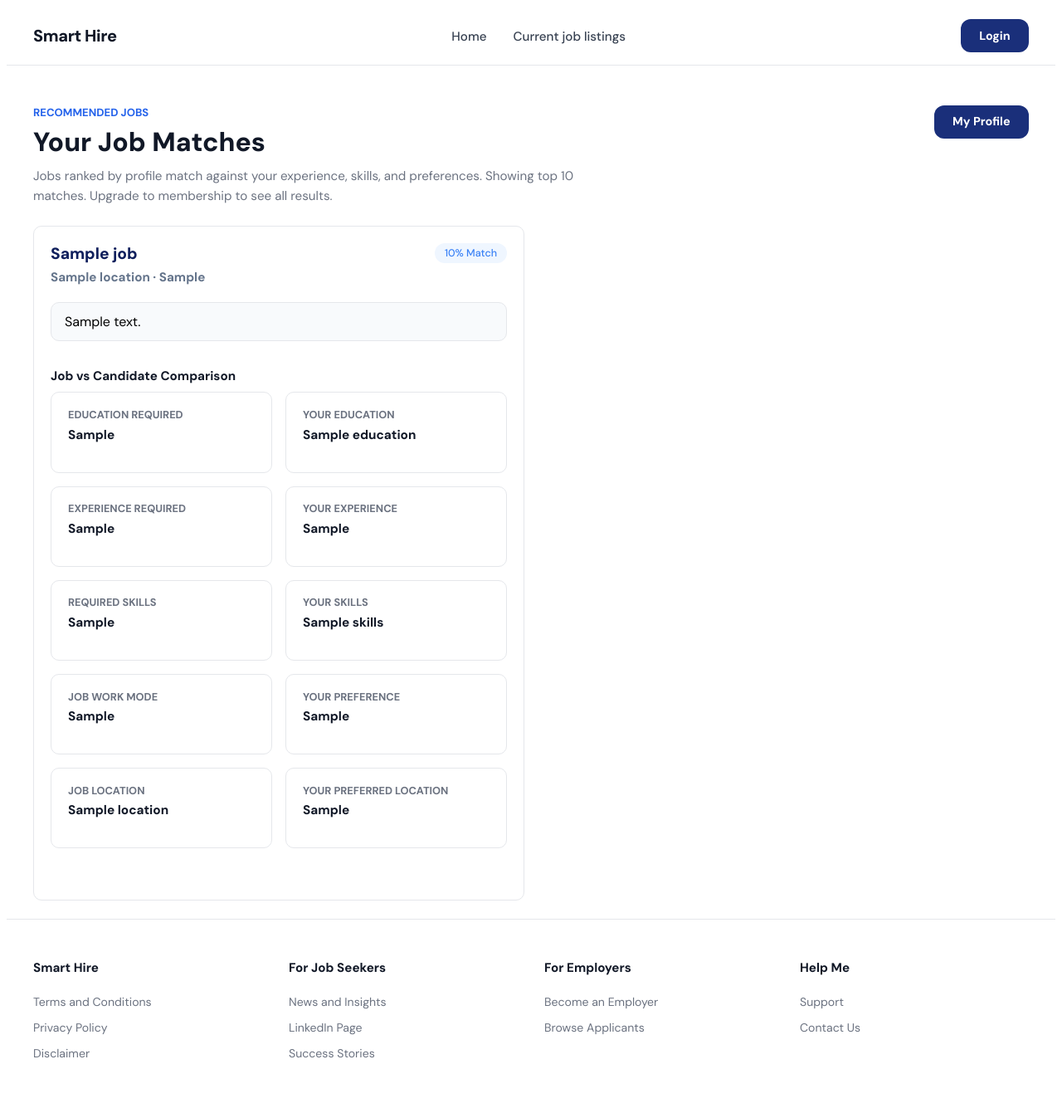
After one commit to Sirawyn7/CSIT314-SmartHire, a Python web app: template web/templates/candidate/recommendations.html in a window 1280 px wide. The commit adds this page. Shown: the whole page at 83% size. Run offline with Jinja, Linux system fonts and the light colour scheme; the template is opened without the code that fills it: most values are stand-ins (such as "Sample title", 1, 10 or a date in 2020).

Commit message:
Implemented candidate and employer smart matching
- Added Matcher and MembershipManager core classes to keep scoring logic and membership limit logic in the business layer, separate from routing and database concerns
- Recommendations operate entirely on database row dicts rather than constructed objects, avoiding unnecessary object instantiation for data that doesn't persist between requests
- Candidate recommendations accessed via nav link, employer recommendations accessed per-job via the manage jobs page rather than a single combined view — reflects how employers naturally think about hiring for a specific role
- Ownership check added to employer recommendation route to prevent one employer accessing candidate recommendations for another employer's job
get_by_id, get_all_active, get_active_by_employer, get_all added to database classes to support recommendation queries cleanly without logic leaking into routes
- Recommendation templates reuse existing application page component styles for visual consistency rather than introducing new CSS classes
- Tie-breaking on id ascending ensures deterministic ordering when candidates or jobs share the same match score

```diff
--- a/database/candidates_database.py
+++ b/database/candidates_database.py
@@ -106,3 +106,8 @@ class CandidatesDatabase:
             )
         )
         self.conn.commit()
+
+    def get_all(self):
+        """Returns all candidate rows as a list of dicts."""
+        rows = self.conn.execute("SELECT * FROM candidates").fetchall()
+        return [dict(row) for row in rows]
--- a/routes/__init__.py
+++ b/routes/__init__.py
@@ -10,6 +10,7 @@ from routes.candidate_routes import CandidateRoutes
 from routes.employers_routes import EmployerRoutes
 from routes.admin_routes import AdminRoutes
 from routes.jobs_routes import JobRoutes
+from routes.recommendations_routes import RecommendationRoutes
 
 route_classes = [
     AuthRoutes,
@@ -17,5 +18,6 @@ route_classes = [
     CandidateRoutes,
     EmployerRoutes,
     AdminRoutes,
-    JobRoutes
+    JobRoutes,
+    RecommendationRoutes
     ]
--- a/web/static/css/style.css
+++ b/web/static/css/style.css
@@ -855,8 +855,9 @@ body.modal-open {
 
 .employer-dashboard-jobs {
   display: grid;
-  grid-template-columns: repeat(2, minmax(0, 1fr));
-  gap: 1rem;
+  grid-template-columns: repeat(2, 1fr);
+  gap: 1rem;
+  align-items: start;
 }
 
 .employer-dashboard-job-card {
@@ -1639,9 +1640,16 @@ body.modal-open {
 
 .job-mgmt-actions {
   display: flex;
+  flex-direction: column;
   gap: 0.5rem;
-  margin-top: 0.75rem;
-  flex-wrap: wrap;
+  align-items: flex-start;
+}
+
+.job-mgmt-actions-row {
+  display: flex;
+  flex-direction: row;
+  gap: 0.5rem;
+  align-items: center;
 }
 
 .job-mgmt-posted {
--- a/web/templates/base.html
+++ b/web/templates/base.html
@@ -21,18 +21,18 @@ e.g. imports header, navigation, footer without explicit declaration in each fil
       <a class="nav-brand" href="/home">Smart Hire</a>
       <ul class="nav-links">
         <li><a href="/home" class="nav-link">Home</a></li>
+        <li><a href="/jobs" class="nav-link">Current job listings</a></li>
 
-        <li><a href="/jobs" class="nav-link">Current job listings</a></li>
         {% if session.get('user_id') %}
-          <li>
-            {% if session.get('user_type') == 'candidate' %}
-              <a href="{{ url_for('candidate.profile_page') }}" class="nav-link">Profile</a>
-            {% elif session.get('user_type') == 'employer' %}
-              <a href="{{ url_for('employer.dashboard') }}" class="nav-link">Dashboard</a>
-            {% endif %}
-          </li>
+          {% if session.get('user_type') == 'candidate' %}
+            <li><a href="{{ url_for('candidate.profile_page') }}" class="nav-link">My Profile</a></li>
+            <li><a href="{{ url_for('recommendations.candidate_recommendations') }}" class="nav-link">Recommended Jobs</a></li>
+          {% elif session.get('user_type') == 'employer' %}
+            <li><a href="{{ url_for('employer.dashboard') }}" class="nav-link">Dashboard</a></li>
+          {% endif %}
         {% endif %}
       </ul>
+
       {% if session.get('user_id') %}
         <a href="{{ url_for('auth.logout') }}" class="nav-cta">Logout</a>
       {% else %}
--- /dev/null
+++ b/web/templates/candidate/recommendations.html
@@ -0,0 +1,117 @@
+{% extends "base.html" %}
+
+{% block content %}
+<section class="candidate-profile-page">
+  <header class="candidate-profile-header">
+    <div>
+      <p class="candidate-profile-eyebrow">Recommended Jobs</p>
+      <h1 class="candidate-profile-title">Your Job Matches</h1>
+      <p class="candidate-profile-intro">
+        Jobs ranked by profile match against your experience, skills, and preferences.
+        {% if is_member %}
+          Showing all matched jobs.
+        {% else %}
+          Showing top {{ limit }} matches. Upgrade to membership to see all results.
+        {% endif %}
+      </p>
+    </div>
+    <div class="candidate-profile-header-actions">
+      <a href="{{ url_for('candidate.profile_page') }}" class="nav-cta">My Profile</a>
+    </div>
+  </header>
+
+  {% if results %}
+    <section class="candidate-profile-layout employer-applications-grid">
+      {% for job, score in results %}
+        <article class="candidate-profile-panel candidate-application-card employer-application-card">
+
+          <div class="candidate-application-card-head">
+            <div>
+              <h2 class="candidate-application-title">
+                <a href="{{ url_for('jobs.job_details_page', job_id=job.id) }}" class="candidate-application-link">{{ job.title }}</a>
+              </h2>
+              <p class="candidate-application-company">
+                {{ job.location or 'Location not specified' }}
+                {% if job.work_mode %} &middot; {{ job.work_mode }}{% endif %}
+              </p>
+            </div>
+            <span class="job-badge badge-active">{{ score }}% Match</span>
+          </div>
+
+          {% if job.description %}
+          <div class="candidate-profile-copy">
+            <div class="application-preview-text">
+              {{ job.description }}
+            </div>
+          </div>
+          {% endif %}
+
+          <div class="candidate-profile-copy">
+            <h3 class="candidate-application-note-title">Job vs Candidate Comparison</h3>
+
+            <div class="candidate-profile-preferences">
+              <div class="candidate-profile-summary-card">
+                <span class="candidate-profile-preference-label">Education Required</span>
+                <span class="candidate-profile-preference-value">{{ job.required_education or 'Not specified' }}</span>
+              </div>
+              <div class="candidate-profile-summary-card">
+                <span class="candidate-profile-preference-label">Your Education</span>
+                <span class="candidate-profile-preference-value">{{ candidate.education or 'Not provided' }}</span>
+              </div>
+
+              <div class="candidate-profile-summary-card">
+                <span class="candidate-profile-preference-label">Experience Required</span>
+                <span class="candidate-profile-preference-value">{{ job.years_experience_required if job.years_experience_required is not none else 'Not specified' }}</span>
+              </div>
+              <div class="candidate-profile-summary-card">
+                <span class="candidate-profile-preference-label">Your Experience</span>
+                <span class="candidate-profile-preference-value">{{ candidate.years_experience if candidate.years_experience is not none else 'Not provided' }}</span>
+              </div>
+
+              <div class="candidate-profile-summary-card">
+                <span class="candidate-profile-preference-label">Required Skills</span>
+                <span class="candidate-profile-preference-value">{{ job.required_skills or 'Not specified' }}</span>
+              </div>
+              <div class="candidate-profile-summary-card">
+                <span class="candidate-profile-preference-label">Your Skills</span>
+                <span class="candidate-profile-preference-value">{{ candidate.skills or 'Not provided' }}</span>
+              </div>
+
+              <div class="candidate-profile-summary-card">
+                <span class="candidate-profile-preference-label">Job Work Mode</span>
+                <span class="candidate-profile-preference-value">{{ job.work_mode or 'Not specified' }}</span>
+              </div>
+              <div class="candidate-profile-summary-card">
+                <span class="candidate-profile-preference-label">Your Preference</span>
+                <span class="candidate-profile-preference-value">{{ candidate.preferred_work_mode or 'Not provided' }}</span>
+              </div>
+
+              <div class="candidate-profile-summary-card">
+                <span class="candidate-profile-preference-label">Job Location</span>
+                <span class="candidate-profile-preference-value">{{ job.location or 'Not specified' }}</span>
+              </div>
+              <div class="candidate-profile-summary-card">
+                <span class="candidate-profile-preference-label">Your Preferred Location</span>
+                <span class="candidate-profile-preference-value">{{ candidate.preferred_location or 'Not provided' }}</span>
+              </div>
+            </div>
+          </div>
+
+        </article>
+      {% endfor %}
+    </section>
+
+  {% else %}
+    <section class="candidate-profile-panel candidate-profile-panel-wide">
+      <div class="candidate-profile-panel-head">
+        <h2>No Matches Found</h2>
+      </div>
+      <div class="candidate-profile-copy">
+        <p>No matching jobs found. Make sure your profile is complete to improve your results.</p>
+        <a href="{{ url_for('candidate.profile_page') }}" class="candidate-empty-state-btn">Complete Profile</a>
+      </div>
+    </section>
+  {% endif %}
+
+</section>
+{% endblock %}
```
Also changed, not shown: config.py (+11 -0 lines), core/matcher_core.py (added, +107 -0 lines), core/membership_core.py (added, +21 -0 lines), database/jobs_database.py (+15 -0 lines), routes/jobs_routes.py (+4 -4 lines), routes/recommendations_routes.py (added, +66 -0 lines), web/templates/employer/manage_jobs.html (+9 -24 lines), web/templates/employer/recommendations.html (added, +115 -0 lines).
